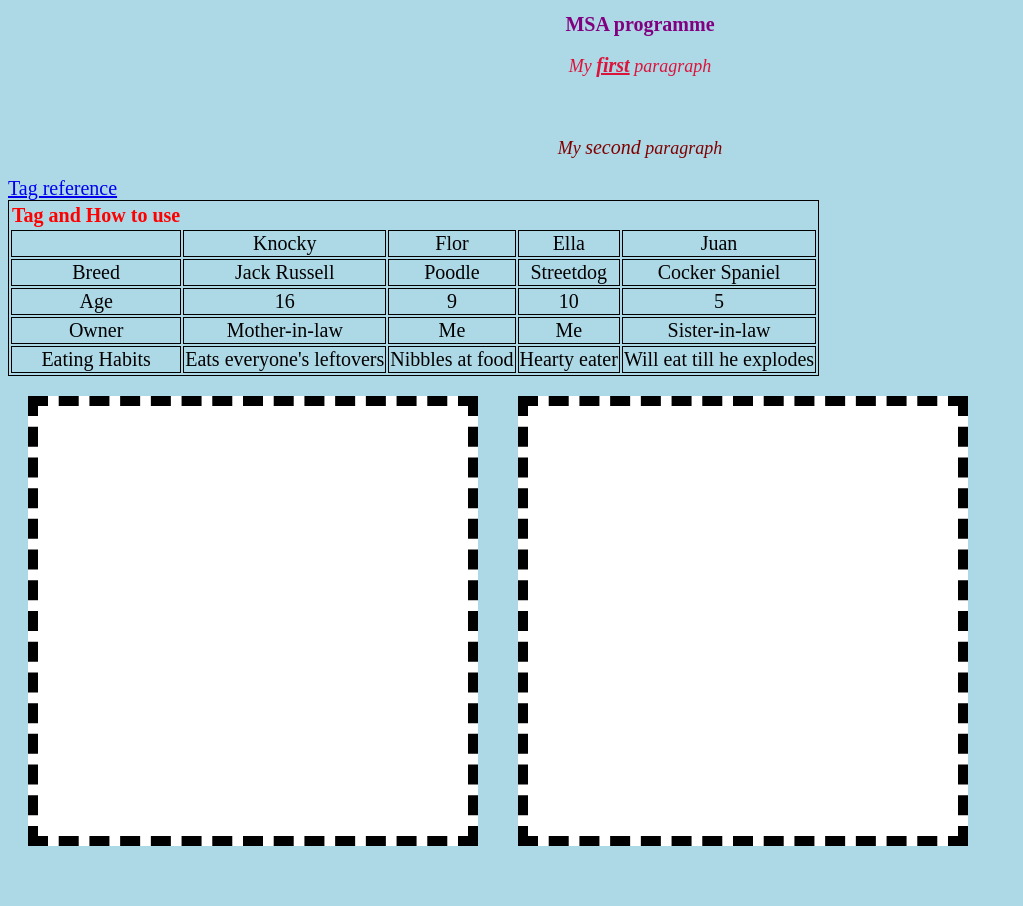
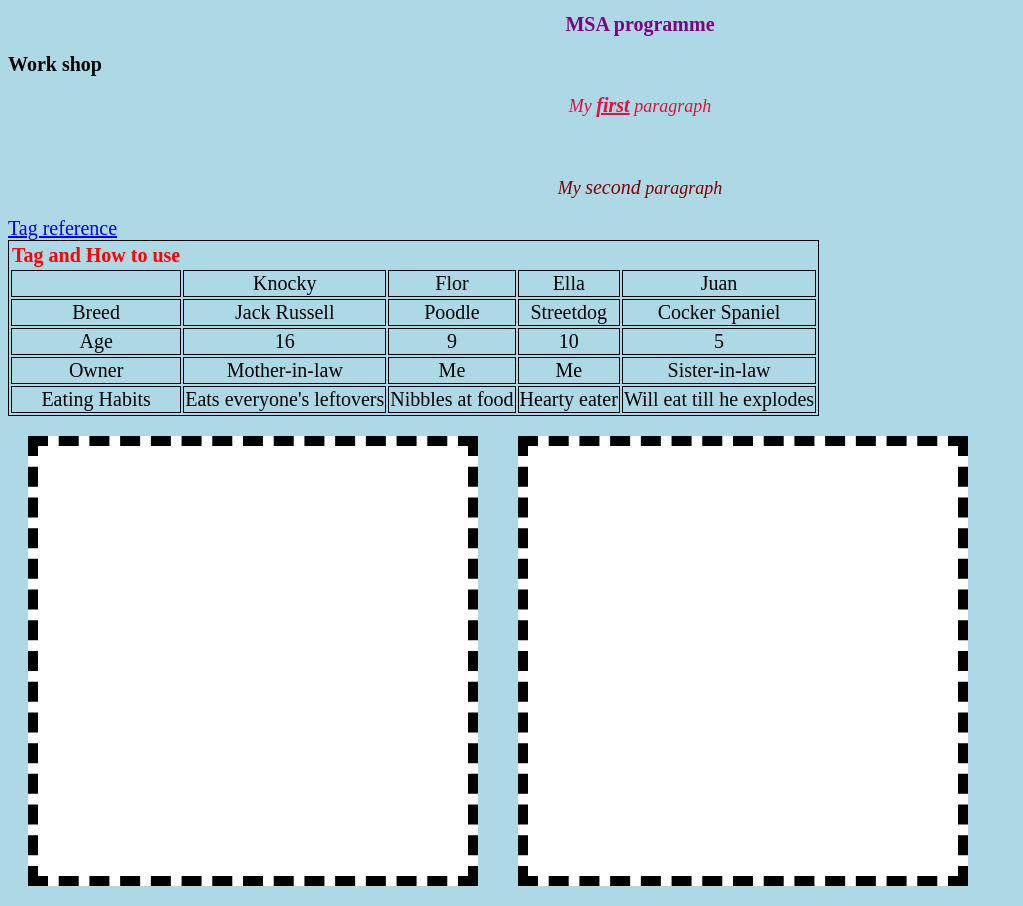
Before and after one commit to mich-hoa/My-demo-web, a plain HTML site: page index.html in a window 1280 px wide. Shown: the whole page, without its empty margins (0-1023 px from the left). Before the commit the page ends 866 px from the top, so only its background shows below. Drawn offline with Linux system fonts and the light colour scheme.

Commit message:
Make another header

```diff
--- a/index.html
+++ b/index.html
@@ -8,6 +8,7 @@
         <h1 style="color:purple">MSA programme</style> </h1>
         <!-- link with css to style-->
         <link rel="stylesheet" href="style.css"/>
+        <h2>Work shop</h2>
         <p>My <strong><u>first</u></strong> paragraph</p>
         <br>
         <div>
```
